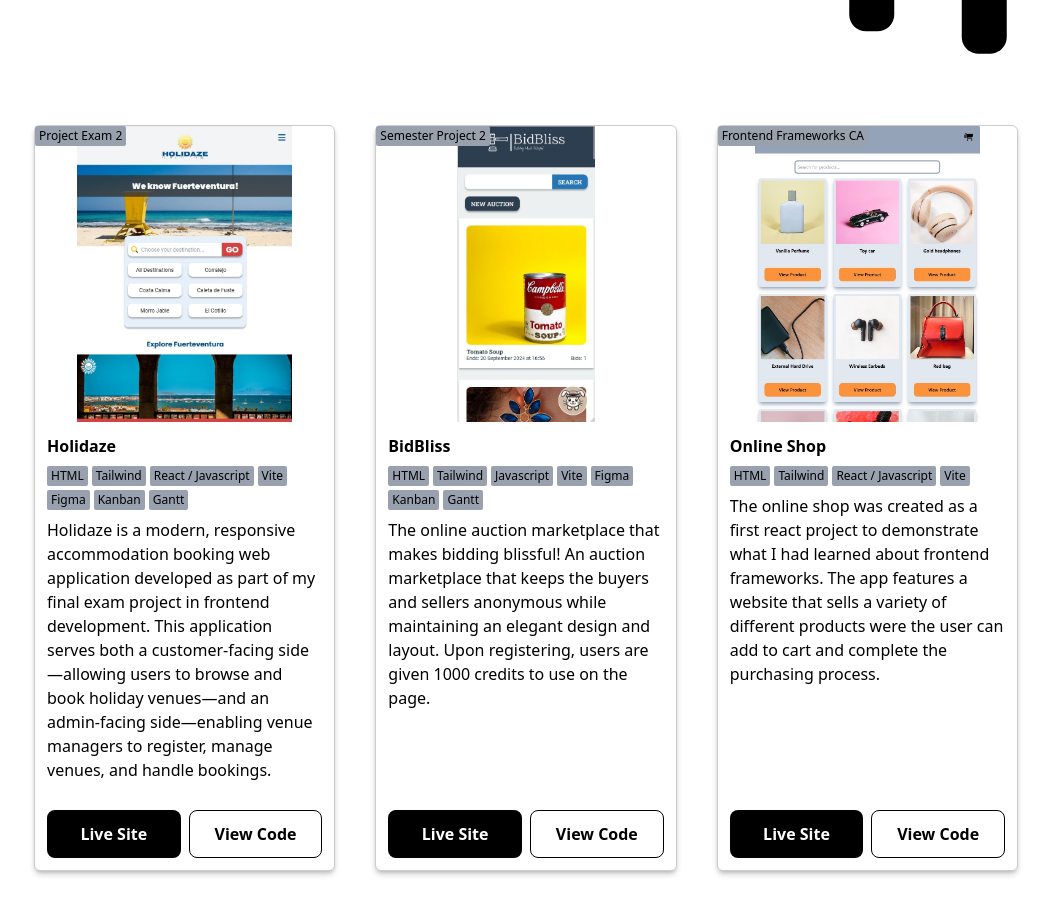
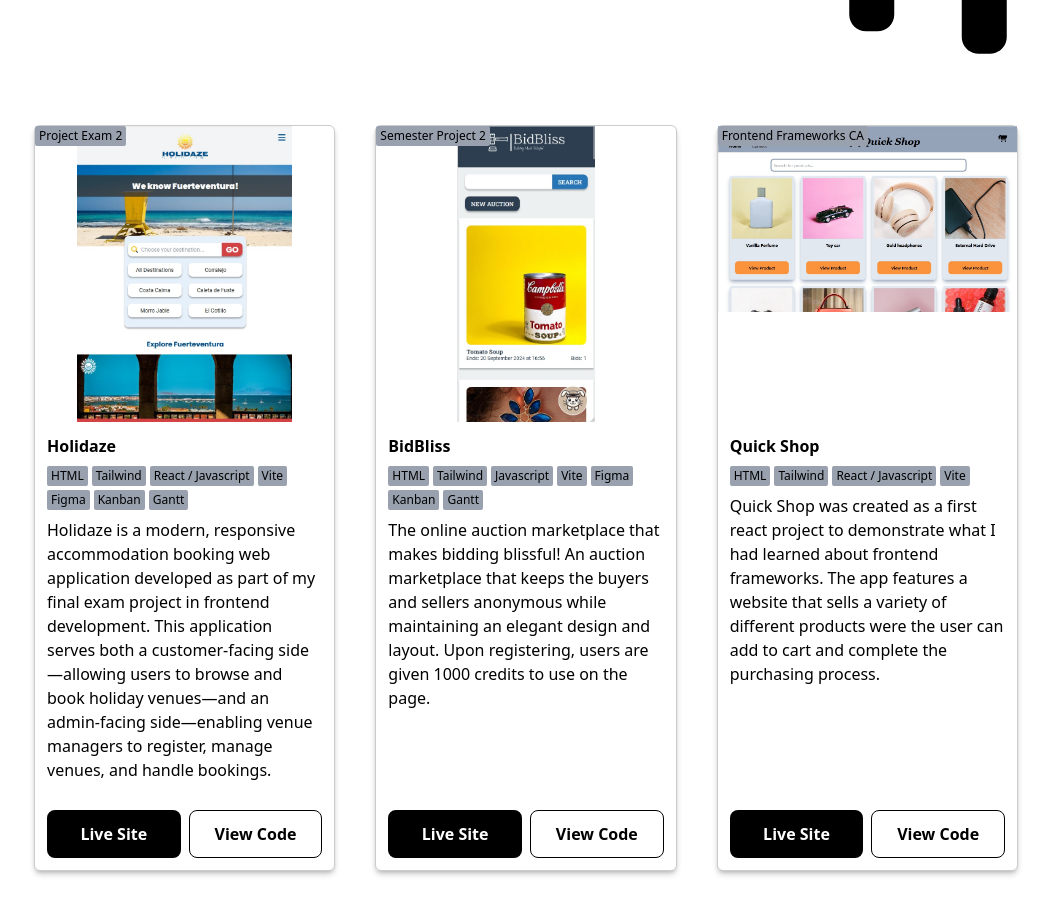
Before and after one commit to jonhenrikaavitsland/portfolio, a React (Vite) app: page / in a window 1280 px wide. Shown: the part 1220-2134 px from the top of the page, without its empty margins (114-1165 px from the left). Built offline with nearby package versions, Linux system fonts and the light colour scheme.

Commit message:
changed the name of the app

```diff
--- a/src/components/ProjectsCard/index.jsx
+++ b/src/components/ProjectsCard/index.jsx
@@ -1,6 +1,6 @@
 import holidaze from '/holidaze.jpg';
 import bidbliss from '/bidbliss.jpg';
-import jsfw from '/jsfw.jpg';
+import jsfw from '/quickshop.jpg';
 import Project from './Project';
 
 /**
@@ -80,12 +80,12 @@ export default function ProjectsCard() {
             repoUrl='https://github.com/jonhenrikaavitsland/jsf-ca'
             description={
               <p>
-                <span className='capitalize'>the</span> online shop was created as a first react project to demonstrate what I had learned about frontend frameworks. The app features a website that sells a variety of different products were the user
-                can add to cart and complete the purchasing process.
+                <span className='capitalize'>quick</span> <span className='capitalize'>shop</span> was created as a first react project to demonstrate what I had learned about frontend frameworks. The app features a website that sells a variety of
+                different products were the user can add to cart and complete the purchasing process.
               </p>
             }
           >
-            online shop
+            quick shop
           </Project>
         </div>
       </div>
```
